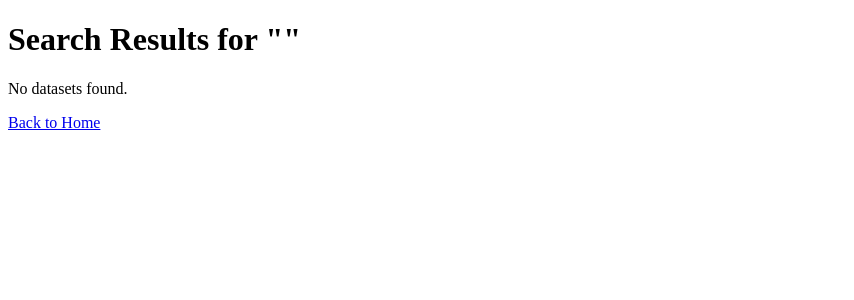
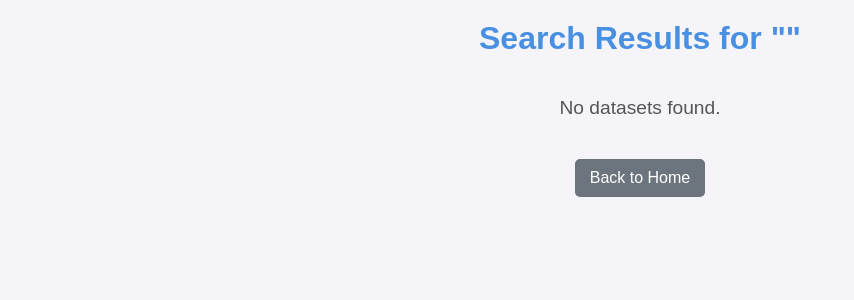
Before and after one commit to CamilaJaviera91/flask-to-download-csv-file, a Flask app: template templates/search_results.html in a window 1280 px wide. Shown: the top 300 px of the page, without its empty margins (0-854 px from the left). Run offline with Flask 3, Linux system fonts and the light colour scheme; the template is opened without the code that fills it, so the values that code supplies are empty.

Commit message:
feat(css): add a css style into the search_results.html file, so it  looks more professional.

```diff
--- a/templates/search_results.html
+++ b/templates/search_results.html
@@ -4,6 +4,92 @@
     <meta charset="UTF-8">
     <meta name="viewport" content="width=device-width, initial-scale=1.0">
     <title>Search Results</title>
+    <style>
+        /* General reset for consistency across browsers */
+        * {
+            margin: 0;
+            padding: 0;
+            box-sizing: border-box;
+        }
+
+        /* Body styling */
+        body {
+            font-family: Arial, sans-serif;
+            background-color: #f4f4f9;
+            color: #333;
+            margin: 0;
+            padding: 20px;
+            display: flex;
+            flex-direction: column;
+            align-items: center;
+        }
+
+        /* Main heading styling */
+        h1 {
+            font-size: 2em;
+            color: #4a90e2;
+            margin-bottom: 20px;
+            text-align: center;
+        }
+
+        /* Unordered list styling */
+        ul {
+            list-style-type: none;
+            padding: 0;
+            width: 100%;
+            max-width: 600px;
+        }
+
+        ul li {
+            background-color: #ffffff;
+            padding: 15px;
+            border: 1px solid #ddd;
+            border-radius: 5px;
+            margin-bottom: 10px;
+            display: flex;
+            justify-content: space-between;
+            align-items: center;
+            box-shadow: 0 2px 4px rgba(0, 0, 0, 0.1);
+        }
+
+        /* Strong element styling */
+        strong {
+            font-size: 1.1em;
+            color: #333;
+        }
+
+        /* Link styling */
+        a {
+            text-decoration: none;
+            color: white;
+            background-color: #007bff;
+            padding: 10px 15px;
+            border-radius: 5px;
+            transition: background-color 0.3s ease;
+        }
+
+        a:hover {
+            background-color: #0056b3;
+        }
+
+        /* No datasets found message */
+        p {
+            font-size: 1.2em;
+            color: #555;
+            margin: 20px 0;
+        }
+
+        /* Back to Home link styling */
+        a[href="{{ url_for('index') }}"] {
+            margin-top: 20px;
+            display: inline-block;
+            background-color: #6c757d;
+        }
+
+        a[href="{{ url_for('index') }}"]:hover {
+            background-color: #5a6268;
+        }
+    </style>
 </head>
 <body>
     <h1>Search Results for "{{ search_term }}"</h1>
```
